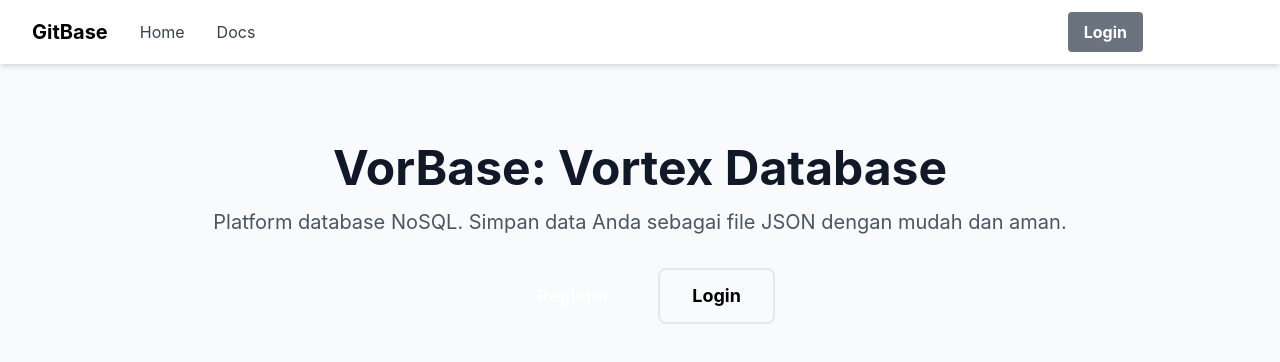
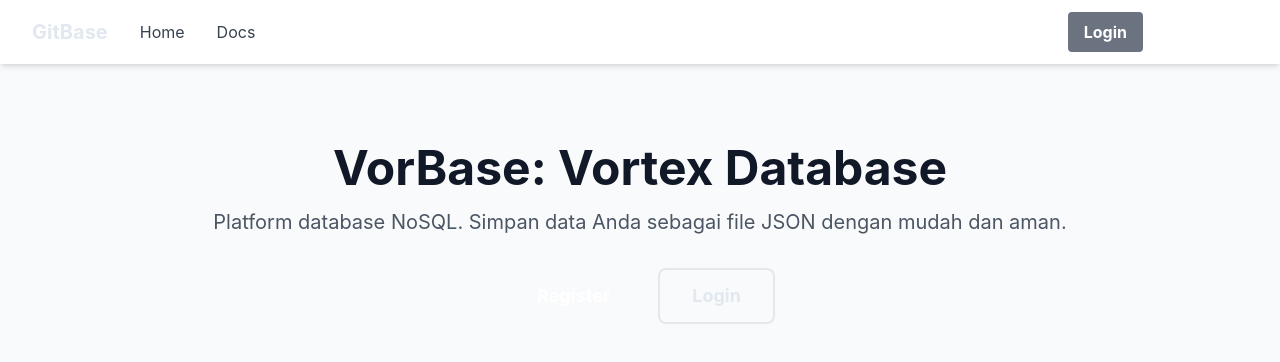
Before and after one commit to lemh5737-pixel/Gitbase, a Next.js app: page / in a window 1280 px wide. Shown: the top 362 px of the page. Built offline with nearby package versions, Linux system fonts and the light colour scheme; no server answers.

Commit message:
Update globals.css

```diff
--- a/styles/globals.css
+++ b/styles/globals.css
@@ -3,7 +3,27 @@
 @tailwind utilities;
 
 body {
+  background-color: #0f0f23; /* vorbase-dark */
+  color: #e2e8f0;
   font-family: -apple-system, BlinkMacSystemFont, 'Segoe UI', 'Roboto', 'Oxygen',
     'Ubuntu', 'Cantarell', 'Fira Sans', 'Droid Sans', 'Helvetica Neue',
     sans-serif;
 }
+
+/* Custom scrollbar */
+::-webkit-scrollbar {
+  width: 8px;
+}
+
+::-webkit-scrollbar-track {
+  background: #1a1a2e; /* vorbase-gray */
+}
+
+::-webkit-scrollbar-thumb {
+  background: #4c1d95; /* vorbase-violet-900 */
+  border-radius: 4px;
+}
+
+::-webkit-scrollbar-thumb:hover {
+  background: #6d28d9; /* vorbase-violet-700 */
+}
```
